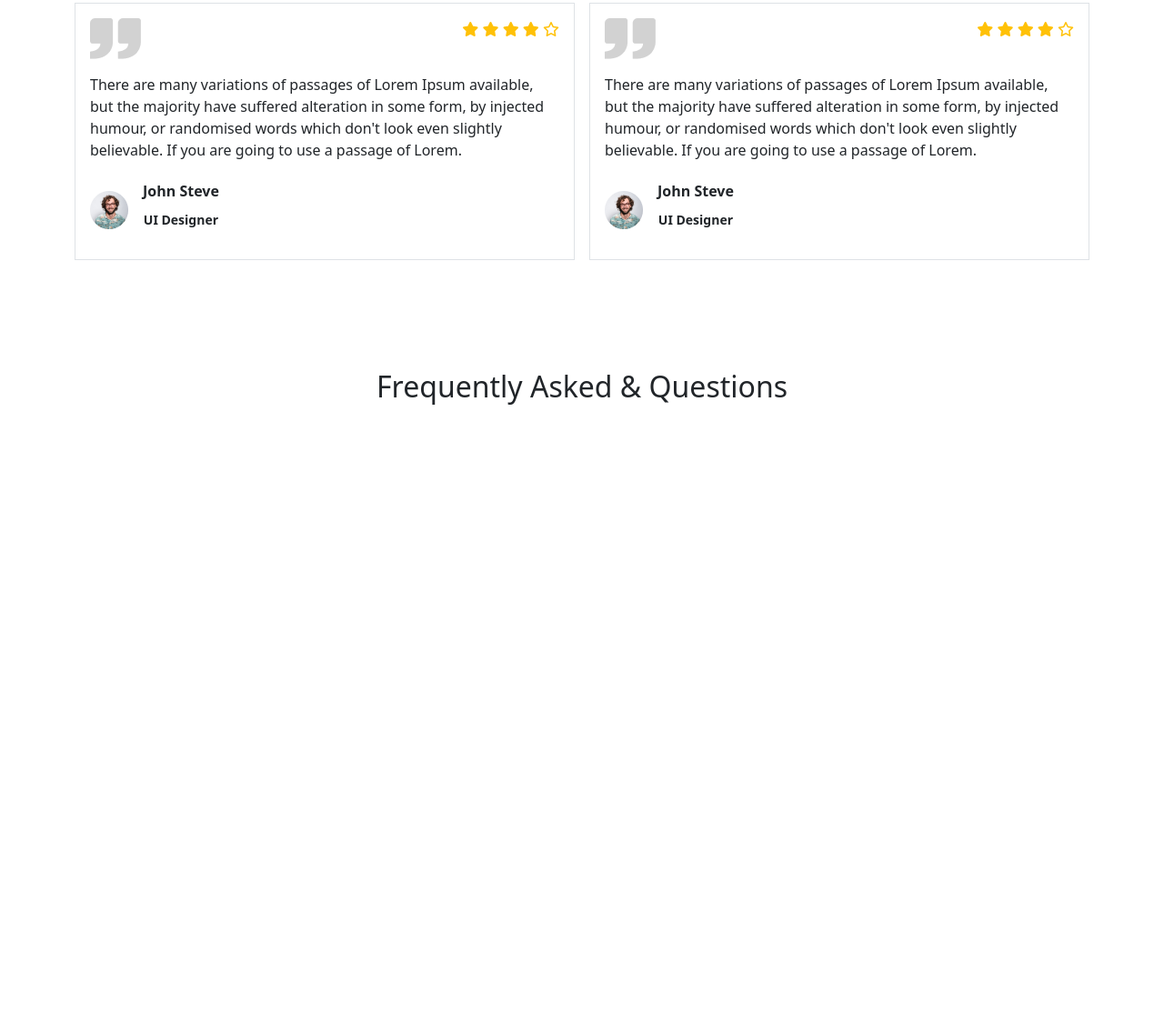
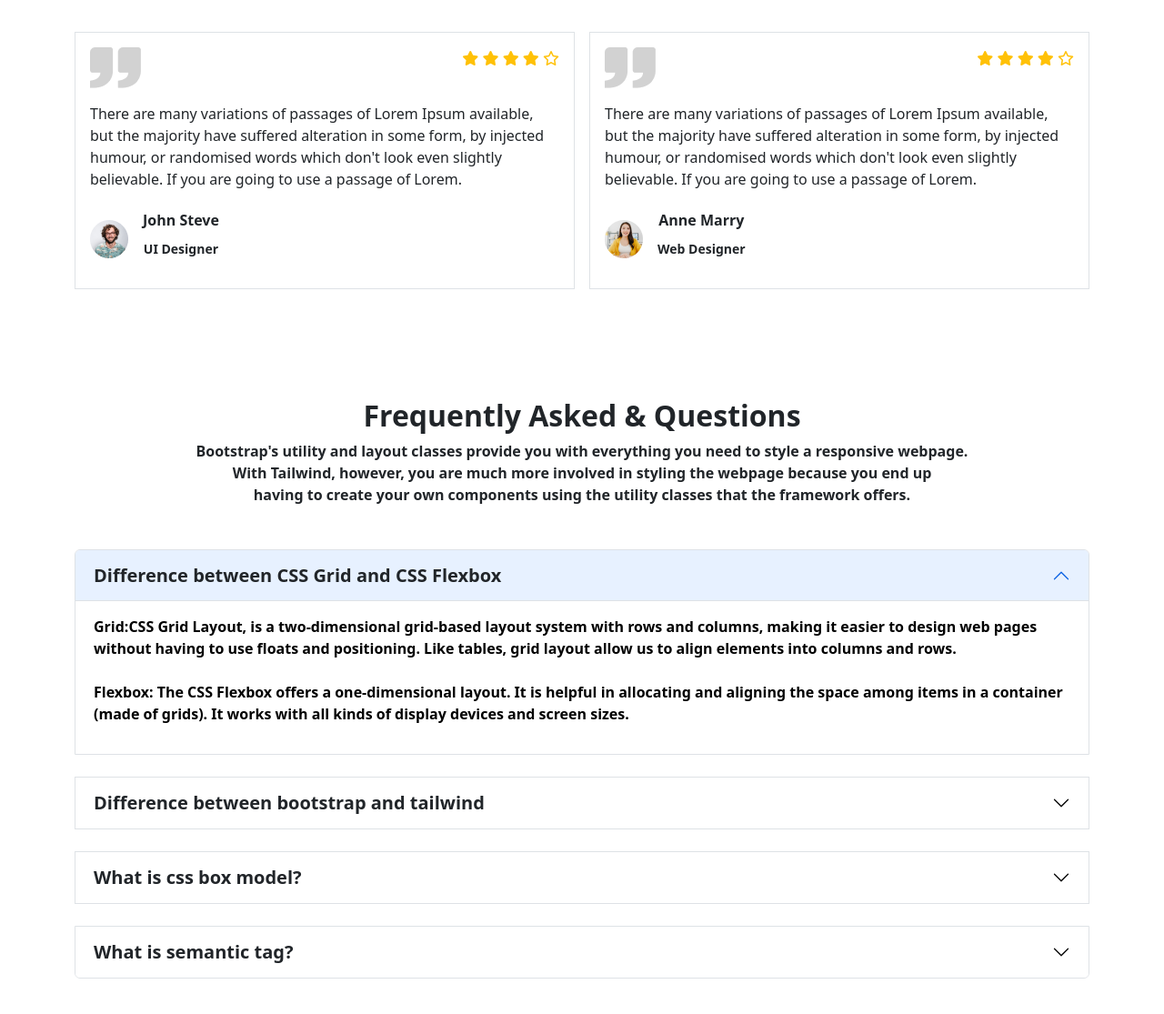
Before and after one commit to kopihannan/academia, a plain HTML site: page index.html in a window 1280 px wide. Shown: the part 3982-5097 px from the top of the page at 91% size. Before the commit the page ends 4546 px from the top, so only its background shows below. Drawn offline with nearby package versions, Linux system fonts and the light colour scheme.

Commit message:
Faq add section

```diff
--- a/index.html
+++ b/index.html
@@ -331,8 +331,8 @@
 
     <section class="all-bottom-margin">
         <div class="text-center">
-            <h2>Some Students Feedback</h2>
-            <p>It is a long established fact that a reader will be distracted by the readable <br>content of a page when looking at its layout.</p>
+            <h2 class="fw-bold">Some Students Feedback</h2>
+            <p class="fw-semibold mb-5">It is a long established fact that a reader will be distracted by the readable <br>content of a page when looking at its layout.</p>
         </div>
 
         <div class="container text-center">
@@ -390,11 +390,11 @@
 
                     <div class="d-flex align-items-center">
                         <div>
-                            <img src="images/student/student-5.png" alt="">
+                            <img src="images/student/student-6.png" alt="">
                         </div>
                         <div class="ps-3 pt-2">
-                            <h6 class="fw-bolder">John Steve</h6>
-                            <p><small class="fw-semibold">UI Designer</small></p>
+                            <h6 class="fw-bolder">Anne Marry</h6>
+                            <p><small class="fw-semibold">Web Designer</small></p>
                         </div>
                     </div>
                 </div>
@@ -408,8 +408,73 @@
 
     <section class="all-bottom-margin">
         <div class="text-center">
-            <h2>Frequently Asked & Questions</h2>
+            <h2 class="fw-bold">Frequently Asked & Questions</h2>
+            <p class="fw-semibold mb-5">Bootstrap's utility and layout classes provide you with everything you need to style a responsive webpage. <br> With Tailwind, however, you are much more involved in styling the webpage because you end up <br> having to create your own components using the utility classes that the framework offers.</p>
         </div>
+
+        <div class="container">
+            <div class="accordion" id="accordionPanelsStayOpenExample">
+                <div class="accordion-item border mb-4">
+                  <h2 class="accordion-header" id="panelsStayOpen-headingOne">
+                    <button class="accordion-button fw-bold text-dark fs-5" type="button" data-bs-toggle="collapse" data-bs-target="#panelsStayOpen-collapseOne" aria-expanded="true" aria-controls="panelsStayOpen-collapseOne">
+                        Difference between CSS Grid and CSS Flexbox
+                    </button>
+                  </h2>
+                  <div id="panelsStayOpen-collapseOne" class="accordion-collapse collapse show" aria-labelledby="panelsStayOpen-headingOne">
+                    <div class="accordion-body">
+                      <p class="fw-semibold">Grid:CSS Grid Layout, is a two-dimensional grid-based layout system with rows and columns, making it easier to design web pages without having to use floats and positioning. Like tables, grid layout allow us to align elements into columns and rows. <br> <br>
+                        Flexbox: The CSS Flexbox offers a one-dimensional layout. It is helpful in allocating and aligning the space among items in a container (made of grids). It works with all kinds of display devices and screen sizes.</p>
+                    </div>
+                  </div>
+                </div>
+                <div class="accordion-item border mb-4">
+                  <h2 class="accordion-header" id="panelsStayOpen-headingTwo">
+                    <button class="accordion-button collapsed fw-bold text-dark fs-5" type="button" data-bs-toggle="collapse" data-bs-target="#panelsStayOpen-collapseTwo" aria-expanded="false" aria-controls="panelsStayOpen-collapseTwo">
+                        Difference between bootstrap and tailwind
+                    </button>
+                  </h2>
+                  <div id="panelsStayOpen-collapseTwo" class="accordion-collapse collapse" aria-labelledby="panelsStayOpen-headingTwo">
+                    <div class="accordion-body">
+                      <p class="fw-semibold">Bootstrap: Bootstrap comes with a set of pre-styled responsive, mobile-first components that possess a definite UI kit. <br>
+                        Sites created using Bootstrap follow the generic pattern that makes them look identical. <br>
+                        Websites created with Bootstraps are known for their responsiveness and flawless design, but the looks are generic and similar. <br> <br>
+
+                        Tailwind: Tailwind offers predesigned widgets to build a site from scratch with fast UI development. <br>
+                        Tailwind CSS uses a set of utility classes to create a neat UI with more flexibility and uniqueness. <br>
+                        Websites created using Tailwind CSS are much more customizable.
+
+                      </p>
+                    </div>
+                  </div>
+                </div>
+                <div class="accordion-item border mb-4">
+                  <h2 class="accordion-header" id="panelsStayOpen-headingThree">
+                    <button class="accordion-button collapsed fw-bold text-dark fs-5" type="button" data-bs-toggle="collapse" data-bs-target="#panelsStayOpen-collapseThree" aria-expanded="false" aria-controls="panelsStayOpen-collapseThree">
+                      What is css box model?
+                    </button>
+                  </h2>
+                  <div id="panelsStayOpen-collapseThree" class="accordion-collapse collapse" aria-labelledby="panelsStayOpen-headingThree">
+                    <div class="accordion-body">
+                      <p class="fw-semibold">The CSS Box Model
+                        In CSS, the term "box model" is used when talking about design and layout. The CSS box model is essentially a box that wraps around every HTML element. It consists of: margins, borders, padding, and the actual content.</p>
+                    </div>
+                  </div>
+                </div>
+                <div class="accordion-item border mb-4">
+                  <h2 class="accordion-header" id="panelsStayOpen-headingFour">
+                    <button class="accordion-button collapsed fw-bold text-dark fs-5" type="button" data-bs-toggle="collapse" data-bs-target="#panelsStayOpen-collapseFour" aria-expanded="false" aria-controls="panelsStayOpen-collapseFour">
+                      What is semantic tag?
+                    </button>
+                  </h2>
+                  <div id="panelsStayOpen-collapseFour" class="accordion-collapse collapse" aria-labelledby="panelsStayOpen-headingFour">
+                    <div class="accordion-body">
+                      <p class="fw-semibold">A semantic element clearly describes its meaning to both the browser and the developer. Examples of non-semantic elements: div and span- Tells nothing about its content. Examples of semantic elements: form , table , and article - Clearly defines its content.</p>
+                    </div>
+                  </div>
+                </div>
+              </div>
+        </div>
+
     </section>
 
     <script src="https://cdn.jsdelivr.net/npm/bootstrap@5.2.0/dist/js/bootstrap.bundle.min.js"></script>
```
